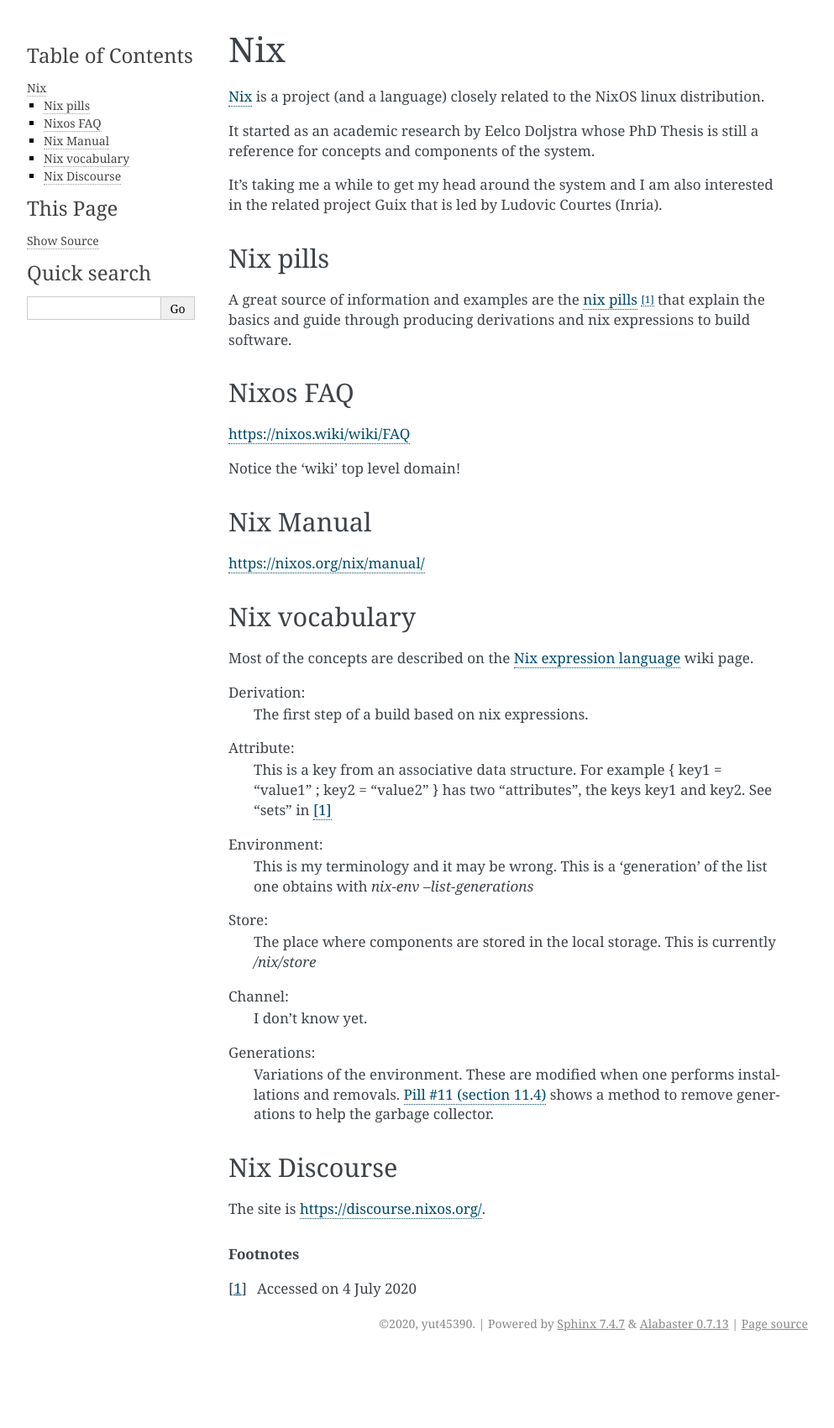
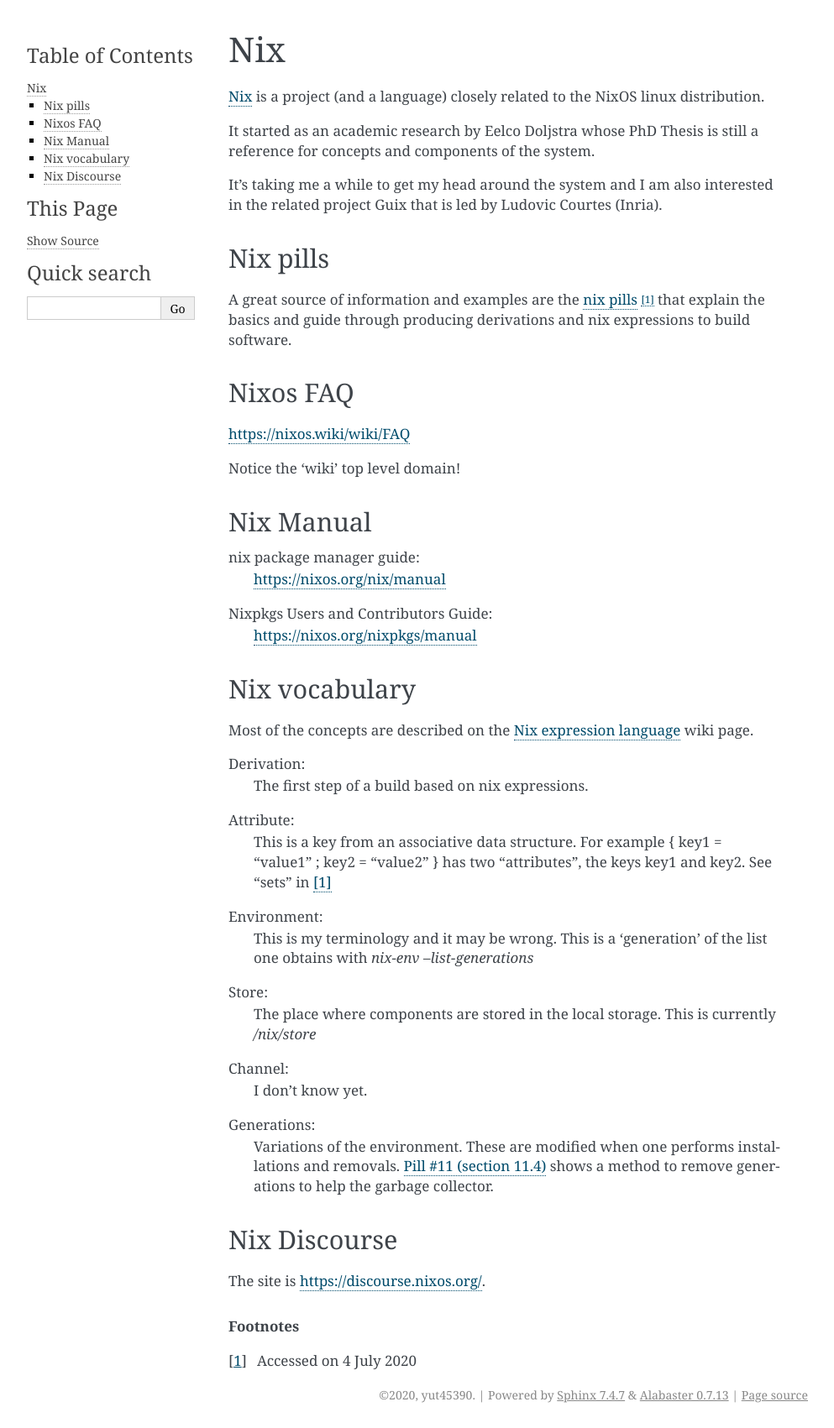
Before and after one commit to alst2821/puffer-fish, a Sphinx documentation site: the page built from doc/nix.rst, in a window 1280 px wide. Shown: the whole page at 84% size, without its empty margins (148-1141 px from the left). Built offline with Sphinx 7.4.7, drawn with Linux system fonts in a browser that asks for light colours; before the commit the page ends 1616 px from its top, so only the background shows below that.

Commit message:
more nix notes

```diff
--- a/doc/nix.rst
+++ b/doc/nix.rst
@@ -32,8 +32,11 @@
 Nix Manual
 ----------
 
-`https://nixos.org/nix/manual/ <https://nixos.org/manual>`_
+nix package manager guide:
+    `https://nixos.org/nix/manual <https://nixos.org/nix/manual/>`_
 
+Nixpkgs Users and Contributors Guide:
+    `https://nixos.org/nixpkgs/manual <https://nixos.org/nixpkgs/manual>`_
 
 Nix vocabulary
 --------------
```
Also changed, not shown: doc/nixpkgs.rst (added, +11 -0 lines).
